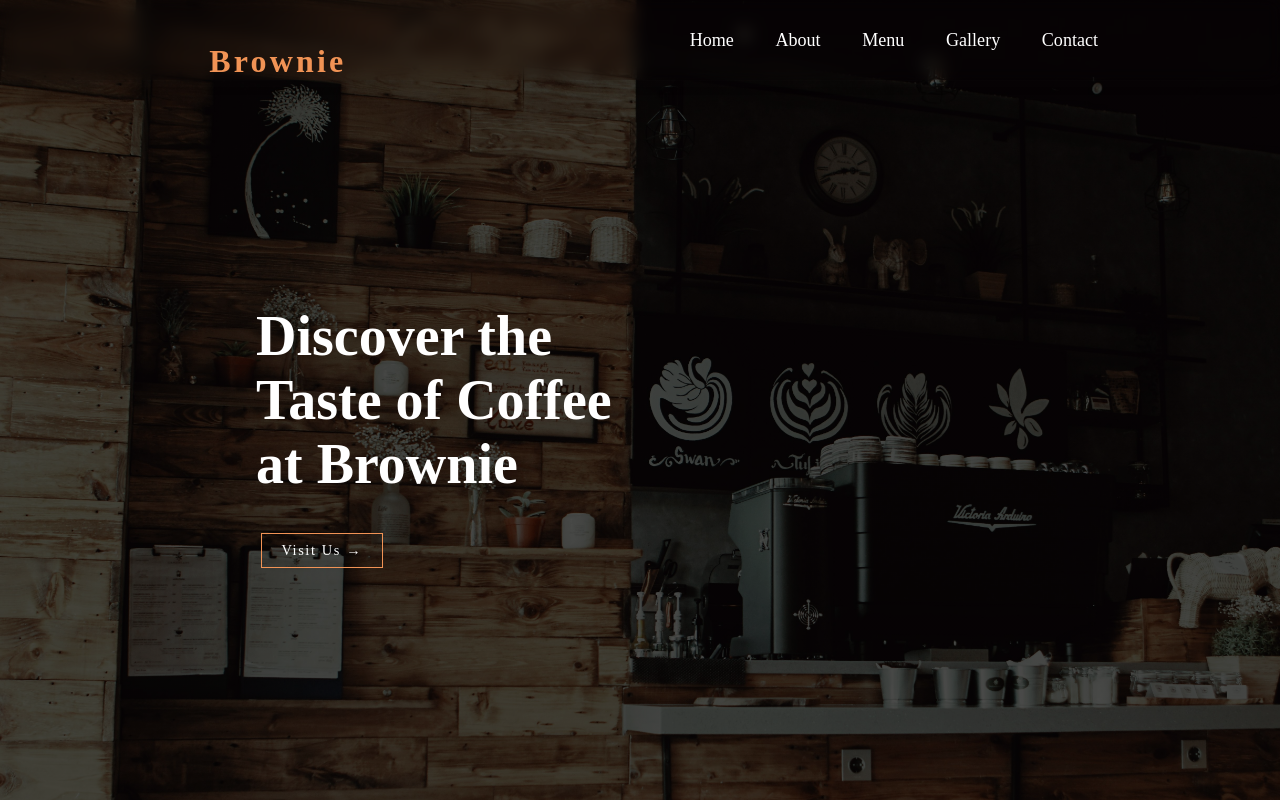
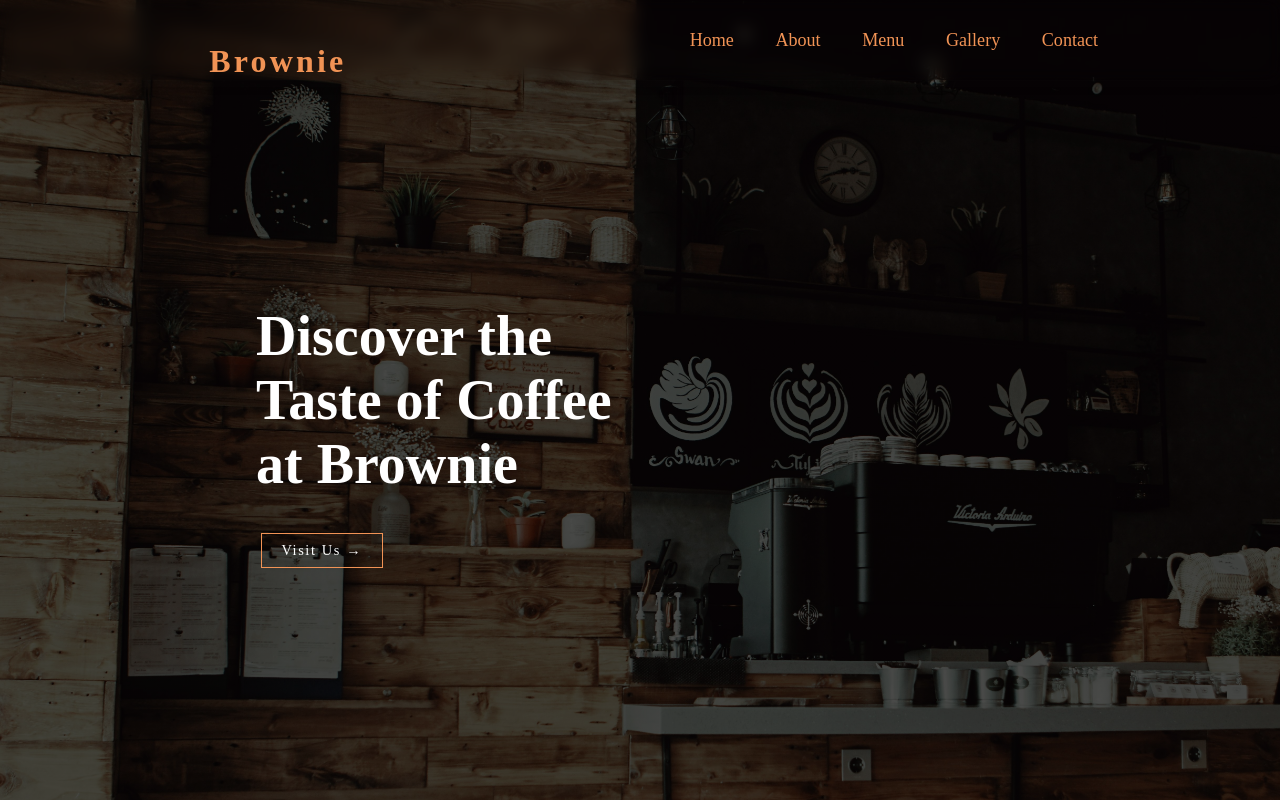
Before and after one commit to Binada-SH/React_coffee_shop_website, a React (Vite) app in the folder coffee_shop/Coffee_Shop/: page / in a window 1280 px wide. Shown: the top 802 px of the page. Built offline with nearby package versions, Linux system fonts and the light colour scheme.

Commit message:
Navbar Element Color Change

```diff
--- a/coffee_shop/Coffee_Shop/src/Components/navbar/navbar.css
+++ b/coffee_shop/Coffee_Shop/src/Components/navbar/navbar.css
@@ -40,10 +40,10 @@
 .navbar a {
     font-family: 'jura';
     font-size: 1.13rem;
-    color: #ffffff;
+    color: #f19355;
     text-decoration: none;
 }
 
 .navbar a:hover {
-    color: #f19355;
+    color: #ffffff;
 }
```
